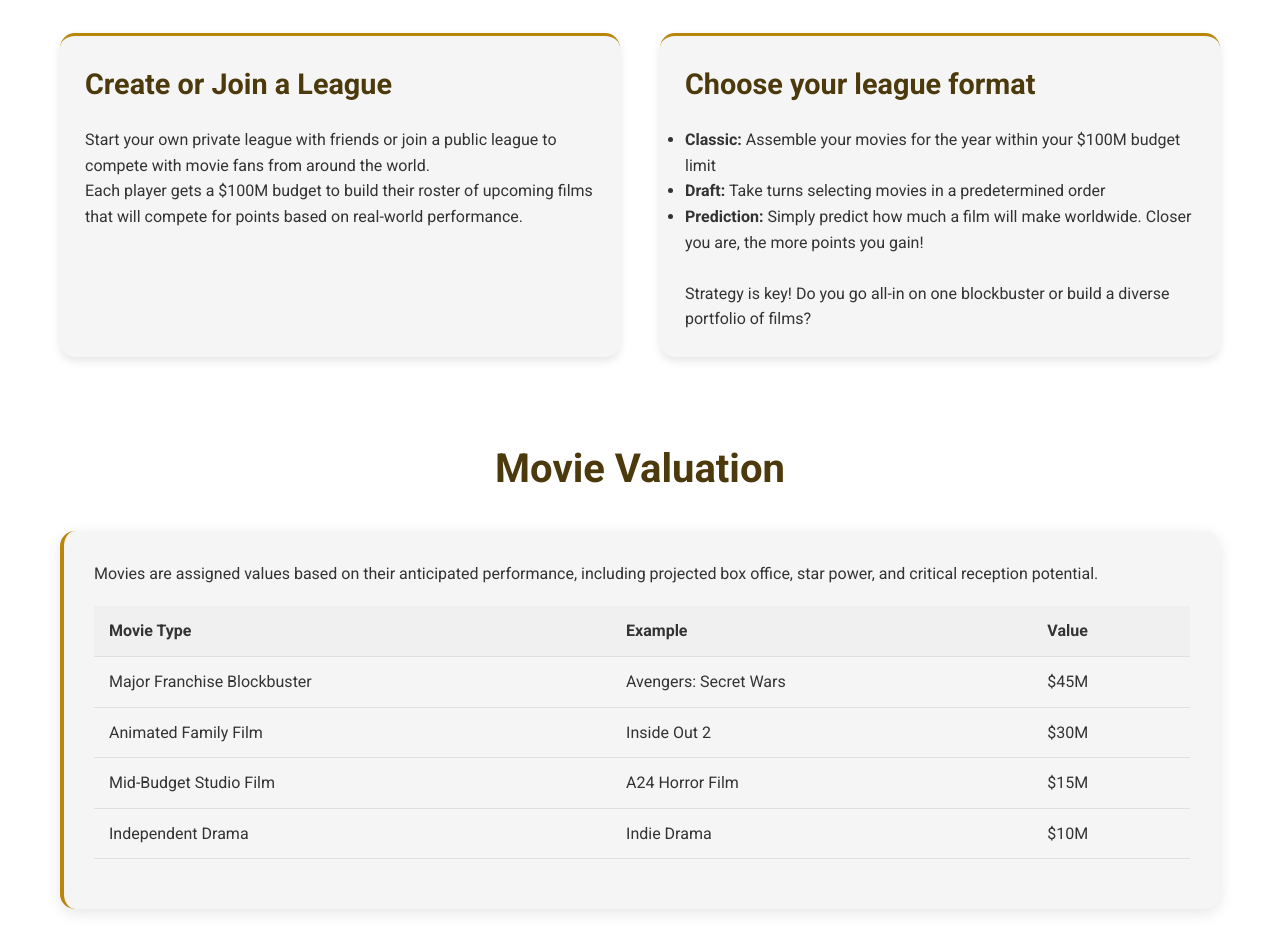
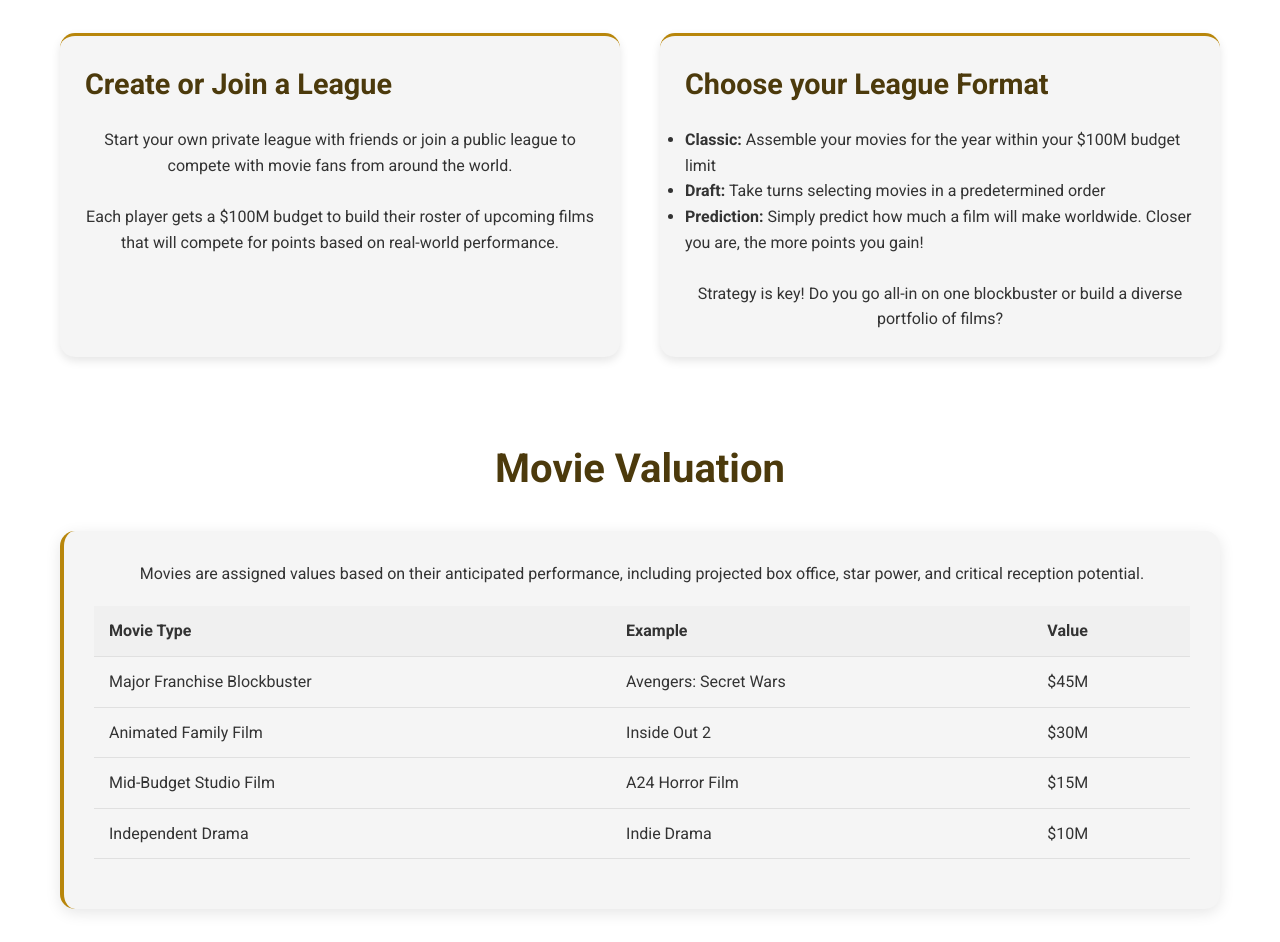
Before and after one commit to harrydbarnes/MFL, a plain HTML site: page index.html in a window 1280 px wide. Shown: the part 747-1689 px from the top of the page. Drawn offline with Linux system fonts and the light colour scheme.

Commit message:
Update index.html

```diff
--- a/index.html
+++ b/index.html
@@ -36,6 +36,10 @@
         text-align: center;
         margin-bottom: 20px;
         margin-top: 20px;
+    }
+
+    p {
+        text-align: center;
     }
 
     h1 {
@@ -332,10 +336,11 @@
             <div class="infographic">
                 <h3>Create or Join a League</h3>
                 <p>Start your own private league with friends or join a public league to compete with movie fans from around the world.</p>
+                <br>
                 <p>Each player gets a $100M budget to build their roster of upcoming films that will compete for points based on real-world performance.</p>
             </div>
             <div class="infographic">
-                <h3>Choose your league format</h3>
+                <h3>Choose your League Format</h3>
                 <ul>
                     <li><strong>Classic:</strong> Assemble your movies for the year within your $100M budget limit</li>
                     <li><strong>Draft:</strong> Take turns selecting movies in a predetermined order</li>
@@ -420,6 +425,7 @@
         <h2>League Progression</h2>
         <div class="info-card">
             <p>Track your score on a live leaderboard as your movies are released throughout the year. Make strategic trades with other players to maximize your points potential.</p>
+            <br>
             <p>Movies earn points as they're released, keeping the competition exciting all year long!</p>
         </div>
 
```
